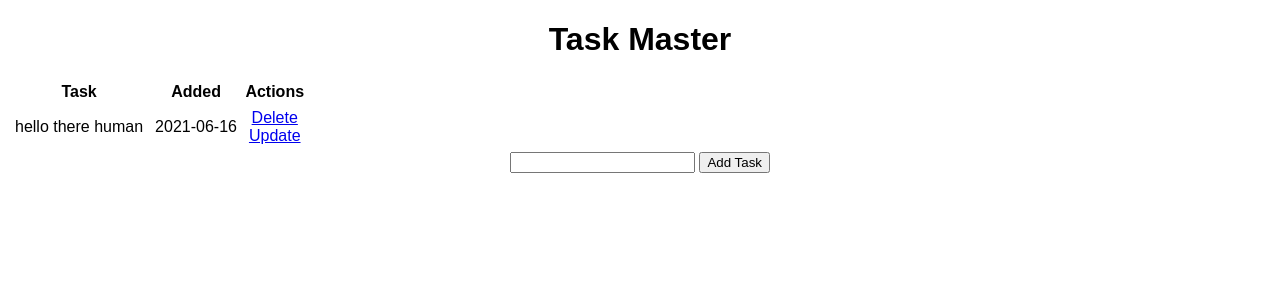
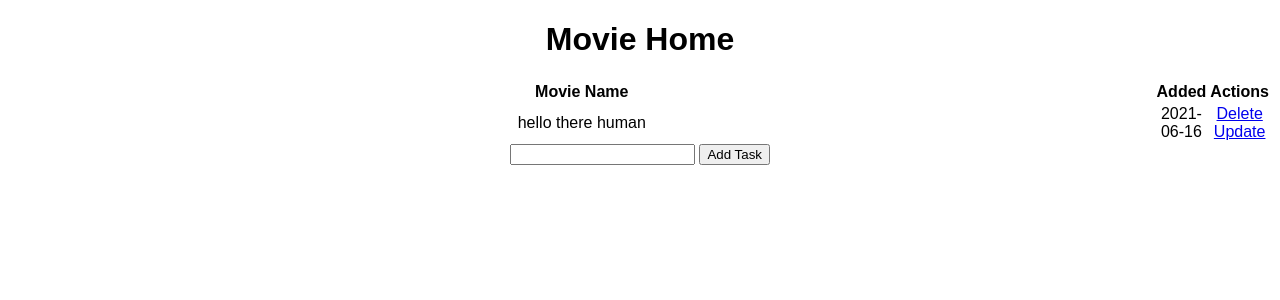
Before and after one commit to deadpool221b/Movie-App, a Flask app: page / in a window 1280 px wide. Shown: the top 300 px of the page. Run offline with Flask 2, Linux system fonts and the light colour scheme; data comes from the database, SQL or seed files in the repository; both versions use the stored data as it was after the commit.

Commit message:
Movie Details

```diff
--- a/app.py
+++ b/app.py
@@ -36,7 +36,6 @@ def index():
 @app.route('/delete/<int:id>')
 def delete(id):
     task_to_delete = Todo.query.get_or_404(id)
-
     try:
         db.session.delete(task_to_delete)
         db.session.commit()
--- a/static/css/main.css
+++ b/static/css/main.css
@@ -2,14 +2,8 @@ body{
     font-family: sans-serif;
     text-align: center;
 }
-table{
+table, th, td{
     text-align : center;
+    width : 100%;
     border: 5px;
 }
-th{
-    text-align: center;
-}
-td{
-    text-align: center;
-    padding: 5px;
-}
--- a/templates/index.html
+++ b/templates/index.html
@@ -1,19 +1,19 @@
 {% extends 'base.html' %}
 
 {% block head %}
-<title>Task Master</title>
+<title>Movie Home</title>
 {% endblock %}
 `
 {% block body %}
 <div class="content">
-    <h1 style="text-align: center">Task Master</h1>
+    <h1 style="text-align: center">Movie Home</h1>
 
     {% if tasks|length < 1 %}
-    <h4 style="text-align: center"> There are no tasks. Create one below! </h4>
+    <h4 style="text-align: center"> There are no movies. Add one below! </h4>
     {% else %}
     <table>
         <tr>
-            <th>Task</th>
+            <th>Movie Name</th>
             <th>Added</th>
             <th>Actions</th>
         </tr>
@@ -30,7 +30,7 @@
         {% endfor %}
     </table>
     {% endif %}
-    <div class="form">
+    <div class="form" style="text-align: center">
         <form action='/' method="POST">
             <input type="text" name="content" id="content">
             <input type="submit" value="Add Task">
--- a/templates/update.html
+++ b/templates/update.html
@@ -1,15 +1,15 @@
 {% extends 'base.html' %}
 
 {% block head %}
-<title>Update Task</title>
+<title>Update Movie</title>
 {% endblock %}
 `
 {% block body %}
 <div class="content">
-    <h1 style="text-align: center">Update Task</h1>
+    <h1 style="text-align: center">Update Movie</h1>
 
     <div class="form">
-        <form action='/update/{{task.id}}' method="POST">
+        <form action='/update/{{task.id}}' method="POST" style="text-align: center">
             <input type="text" name="content" id="content" value="{{task.content}}">
             <input type="submit" value="Update">
         </form>
```
Also changed, not shown: test.db.
